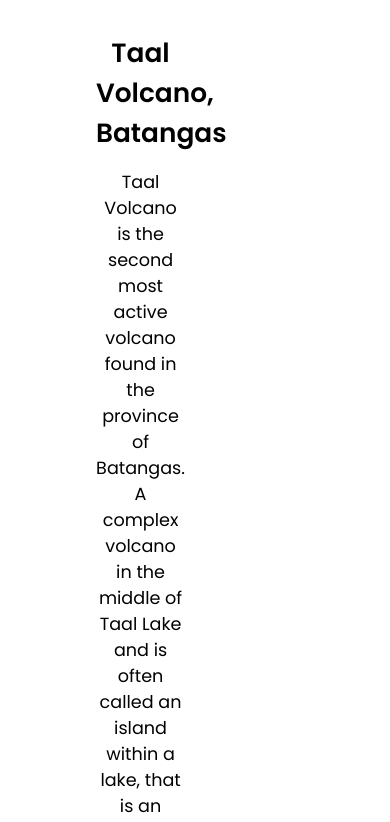
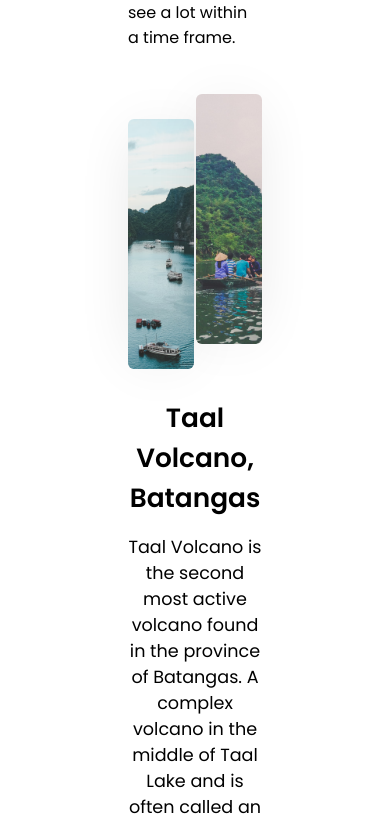
Before and after one commit to Divyanshisahu1/TrippyTourWebsite, a React (Create React App) app: page / in a window 390 px wide. Shown: the part 1166-1988 px from the top of the page. Built offline with nearby package versions, Linux system fonts and the light colour scheme.

Commit message:
Dynamic Destination created

```diff
--- a/src/components/Destination/Destination.css
+++ b/src/components/Destination/Destination.css
@@ -44,3 +44,24 @@
     top:-10%;
     right:0
 }
+
+@media screen and (max-width:850px) {
+    .destination{
+        margin: 4rem 2rem;
+    }
+    .first-des{
+        display: flex;
+        flex-direction: column-reverse;
+        margin-top: 2.5rem;
+    }
+    .des-text{
+        width: 100%;
+    }
+    .image{
+        width: 100%;
+        margin:1.8rem 0
+    }
+    .image img{
+        height: 250px;
+    }
+}
```
